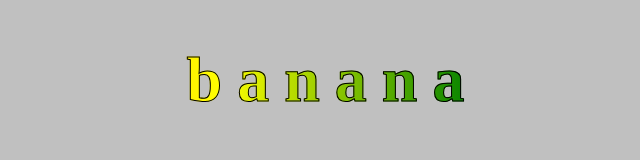
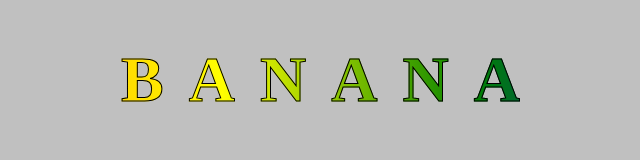
Before and after one commit to CNBMicah/test-pages, a plain HTML site: page index.html in a window 1280 px wide. Shown: the whole page, without its empty margins (307-947 px from the left). Drawn offline with Linux system fonts and the light colour scheme.

Commit message:
Title + 25 letter spacing

```diff
--- a/index.html
+++ b/index.html
@@ -1,10 +1,10 @@
 <!DOCTYPE html>
 <html>
     <head>
-        <title>Page Title</title>
+        <title>BANANA</title>
     </head>
     <body>
-	    <style>
+<style>
 body {
     background: silver;
 }
@@ -25,12 +25,12 @@ h1 {
 </style>
        <h1 align="center", style="
          font-size:4em;
-	 letter-spacing: 15px;
+	 letter-spacing: 25px;
          background-image: repeating-linear-gradient(90deg, red, orange, yellow, green, blue, purple);
          -webkit-background-clip: text;
          -webkit-text-fill-color: transparent;
          -webkit-text-stroke: 1px black;
 
-       ">banana</h1>
+       ">BANANA</h1>
     </body>
 </html>
```
